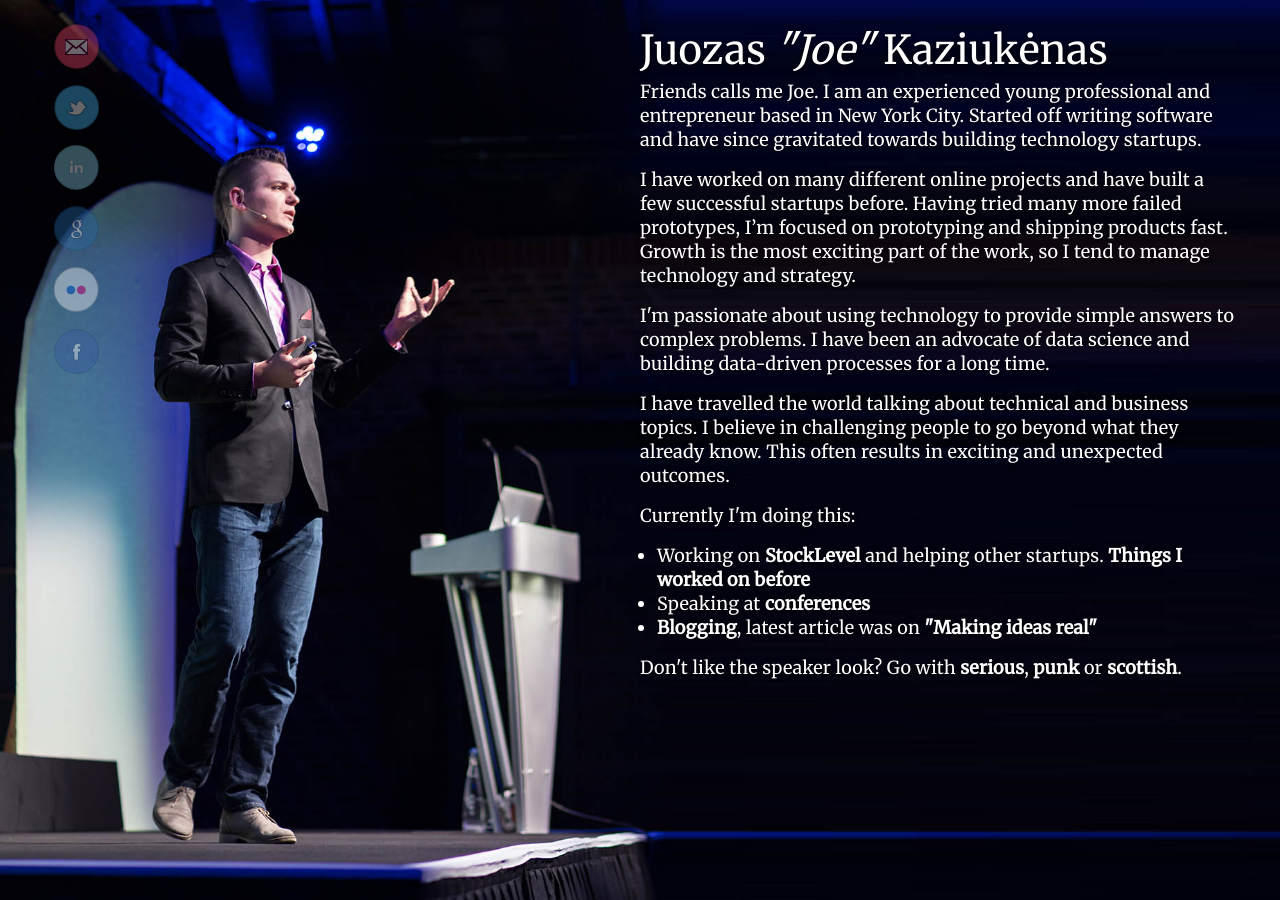
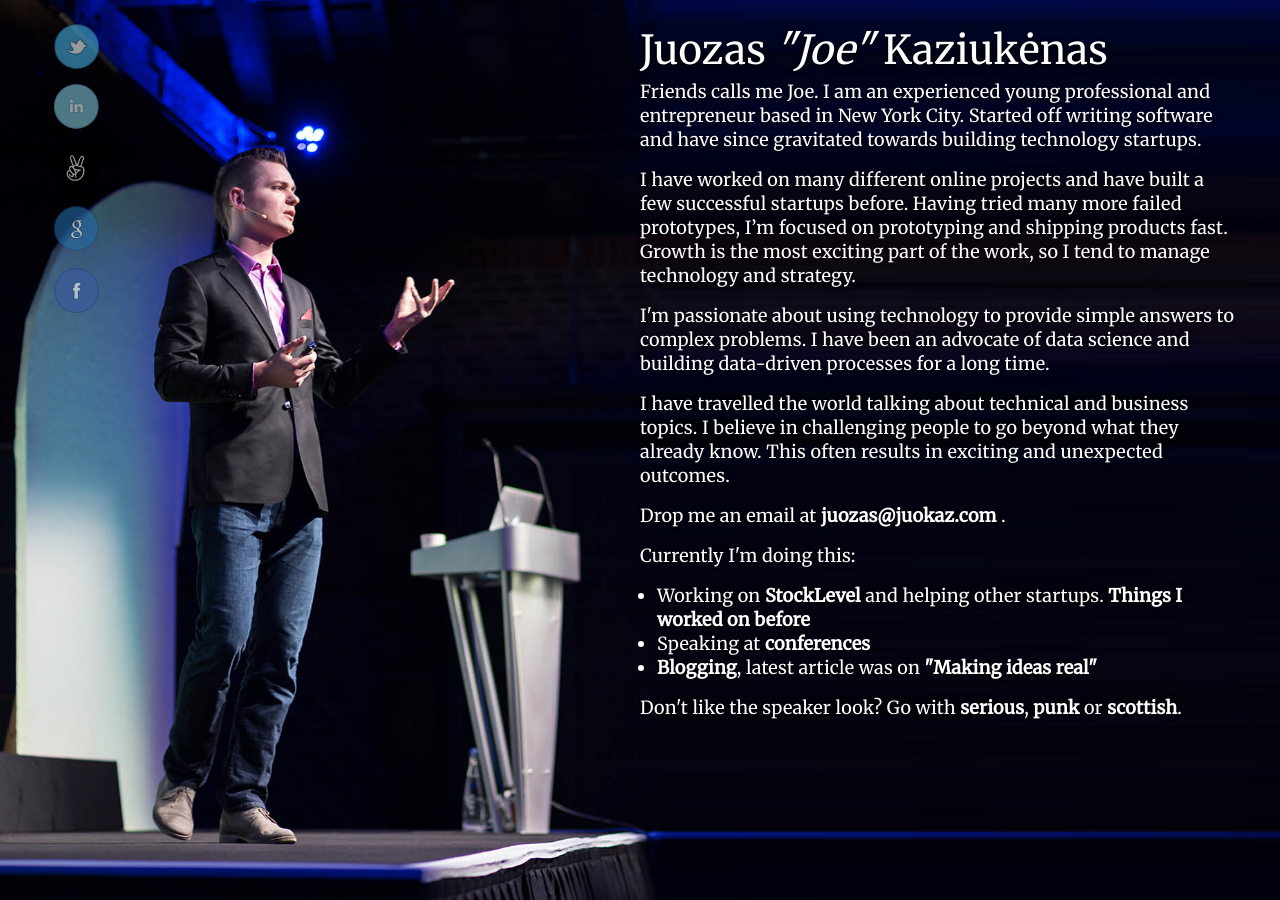
Before and after one commit to juokaz/juokaz.com, a Jekyll site: the page built from index.html, in a window 1280 px wide. Built offline with Jekyll 4.4.1, drawn with Linux system fonts in a browser that asks for light colours; the list of posts is cut into pages by our own code.

Commit message:
Link to angellist profile and include email in plain text

```diff
--- a/index.html
+++ b/index.html
@@ -16,6 +16,9 @@ index_page: true
     </p>
     <p>
         I have travelled the world talking about technical and business topics. I believe in challenging people to go beyond what they already know. This often results in exciting and unexpected outcomes.
+    </p>
+    <p>
+        Drop me an email at {% include email.html %}.
     </p>
     <p>
         Currently I'm doing this:
@@ -42,31 +45,10 @@ index_page: true
 </div>
 
 <ul id="connect">
-    <li><script type="text/javascript">
-        <!--
-        // hide email from spam bots
-        { coded = "cywe70@cywx7e.lwt"
-          key = "XqPKdn6U3FvfCH0OyYBVg59jQSEhob8WAN4RrzmkcaiILwZM1pDJGTetxl7s2u"
-          shift=coded.length
-          link=""
-          for (i=0; i<coded.length; i++) {
-            if (key.indexOf(coded.charAt(i))==-1) {
-              ltr = coded.charAt(i)
-              link += (ltr)
-            }
-            else {
-              ltr = (key.indexOf(coded.charAt(i))-shift+key.length) % key.length
-              link += (key.charAt(ltr))
-            }
-          }
-        document.write("<a href='mailto:"+link+"' class=\"email\"><img src=\"./images/email.png\" alt=\"email\"></a>")
-        }
-        //-->
-        </script></li>
 	<li><a href="http://twitter.com/juokaz"><img src="./images/twitter.png" alt="twitter"></a></li>
-	<li><a href="http://www.linkedin.com/in/juozas"><img src="./images/linkedin.png" alt="linkedin"></a></li>
+    <li><a href="http://www.linkedin.com/in/juozas"><img src="./images/linkedin.png" alt="linkedin"></a></li>
+    <li><a href="http://angel.co/juokaz"><img src="./images/social-angellist.png" alt="angel list"></a></li>
 	<li><a href="http://plus.google.com/112033219594997968107"><img src="./images/google.png" alt="google"></a></li>
-	<li><a href="http://www.flickr.com/juokaz"><img src="./images/flickr.png" alt="flickr"></a></li>
 	<li><a href="http://www.facebook.com/juokaz"><img src="./images/facebook.png" alt="facebook"></a></li>
 </ul>
 
--- a/style.css
+++ b/style.css
@@ -70,16 +70,16 @@ img.grayscale:hover {
 /* index page */
 #about p, #about ul { color: #fff; font-size: 18px; font-weight: 400; line-height: 24px; margin-bottom: 16px; -webkit-font-smoothing: antialiased; text-shadow: 0 1px 5px black; }
 #about a { color: #fff; font-weight: 700; text-decoration: none; border: none; }
-#index a:hover { color: #999; }
+#about a:hover { color: #999; }
 #about { width: 600px; padding-left: 20px; padding-right: 20px; margin: 0 auto 0 20px !important; }
 #about h1 { font-size: 40px; color: #fff; text-shadow: 0 1px 5px black; }
 
 ul#connect{ margin-left: 0; width: 60px; position: fixed; right: 52px; top: 22px; }
 #connect li{display:inline;list-style-type:none;}
 #connect a{text-decoration: none;border-style: none;}
-#connect a:link{text-decoration: none;opacity:0.4;border-style: none;}
+#connect a:link{text-decoration: none;opacity:0.6;border-style: none;}
 #connect a:hover{text-decoration: none;opacity:0.9;border-style: none;}
-#connect img {border:none;margin-bottom:5px;}
+#connect img {border:none; margin-bottom:5px; width: 48px; height: 48px;}
 
 #serious #about, #speaker #about { margin: 0 20px 0 auto !important; }
 #serious ul#connect, #speaker ul#connect { right: none; left: 52px; }
```
Also changed, not shown: _includes/email.html (added, +21 -0 lines), cv.html (+5 -21 lines), images/social-angellist.png (added).
